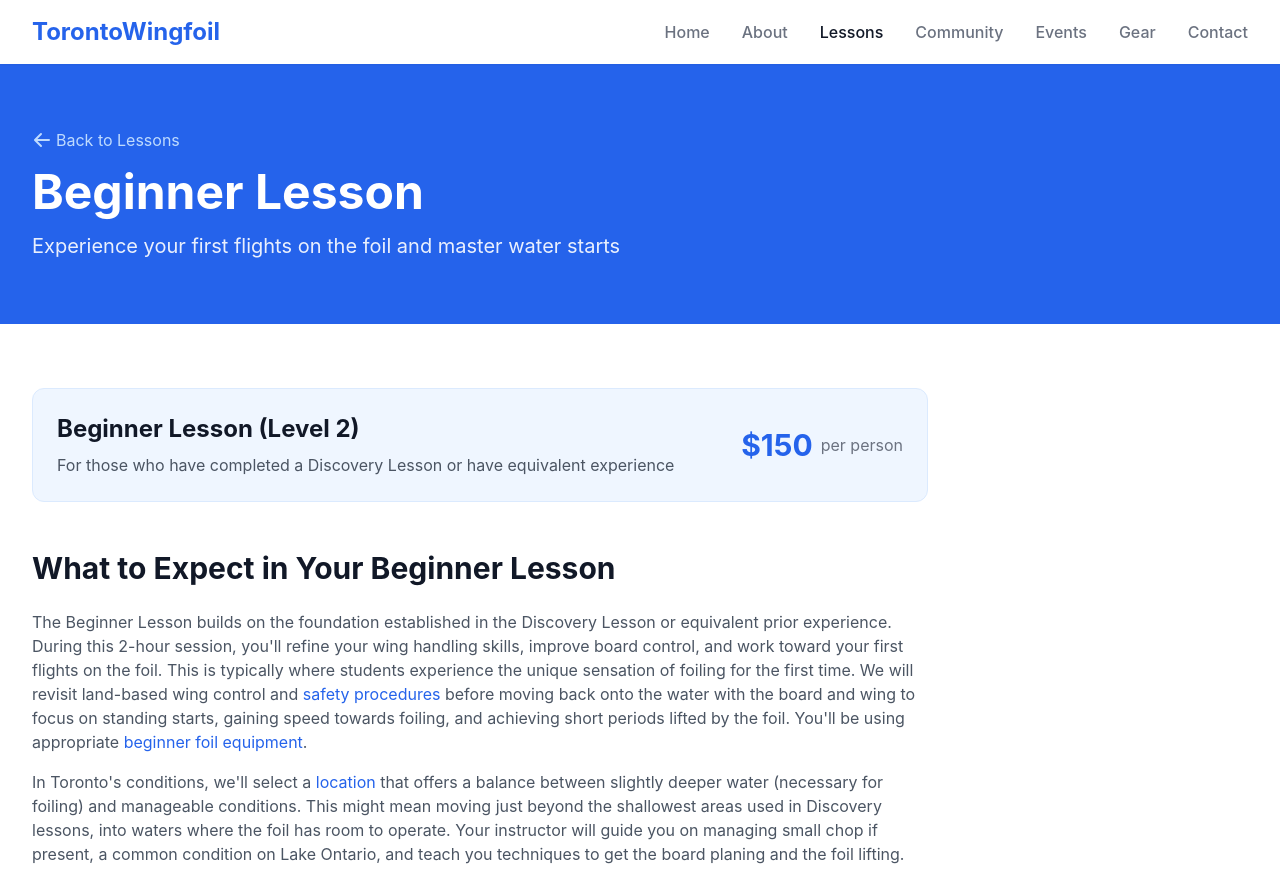
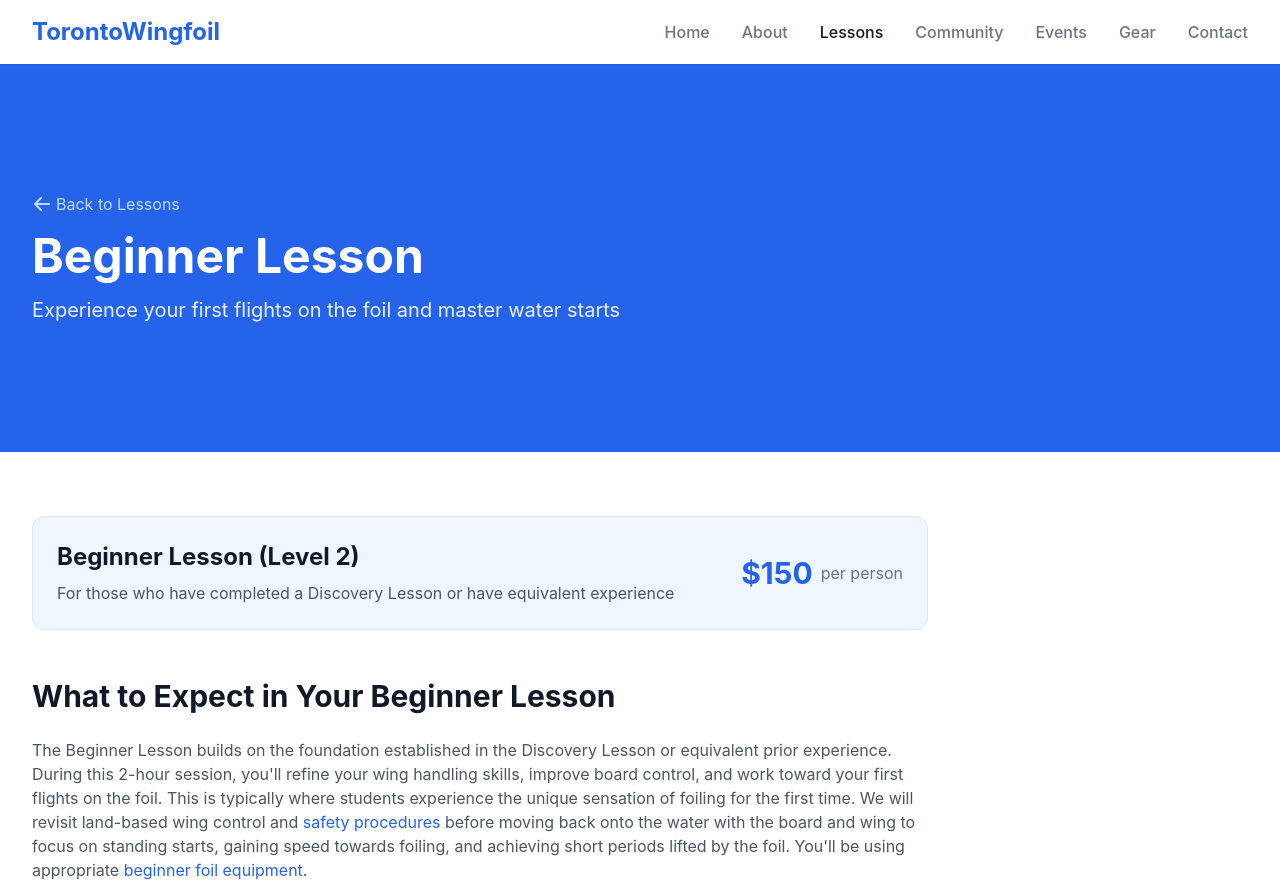
Before and after one commit to welovekiteboarding/flowith-toronto-wingfoil-2, a plain HTML site: page beginner-lesson.html in a window 1280 px wide. Shown: the top 885 px of the page. Drawn offline with nearby package versions, Linux system fonts and the light colour scheme.

Commit message:
Make lesson banners match index banner height

```diff
--- a/beginner-lesson.html
+++ b/beginner-lesson.html
@@ -46,7 +46,7 @@
 
     <main>
         <!-- Page Header -->
-        <section class="bg-blue-600 text-white py-12 sm:py-16">
+        <section class="bg-blue-600 text-white py-20 sm:py-32">
             <div class="container mx-auto px-4 sm:px-6 lg:px-8">
                 <div class="max-w-3xl">
                     <div class="flex items-center mb-4">
```
Also changed, not shown: advanced-lesson.html (+1 -1 lines), intermediate-lesson.html (+1 -1 lines).
